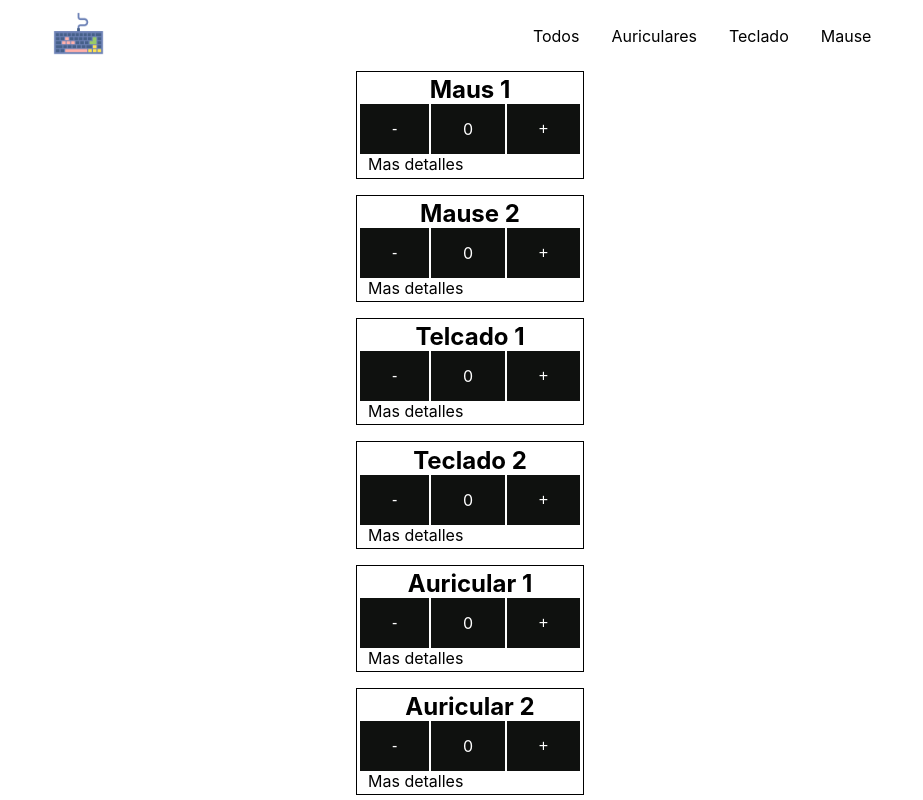
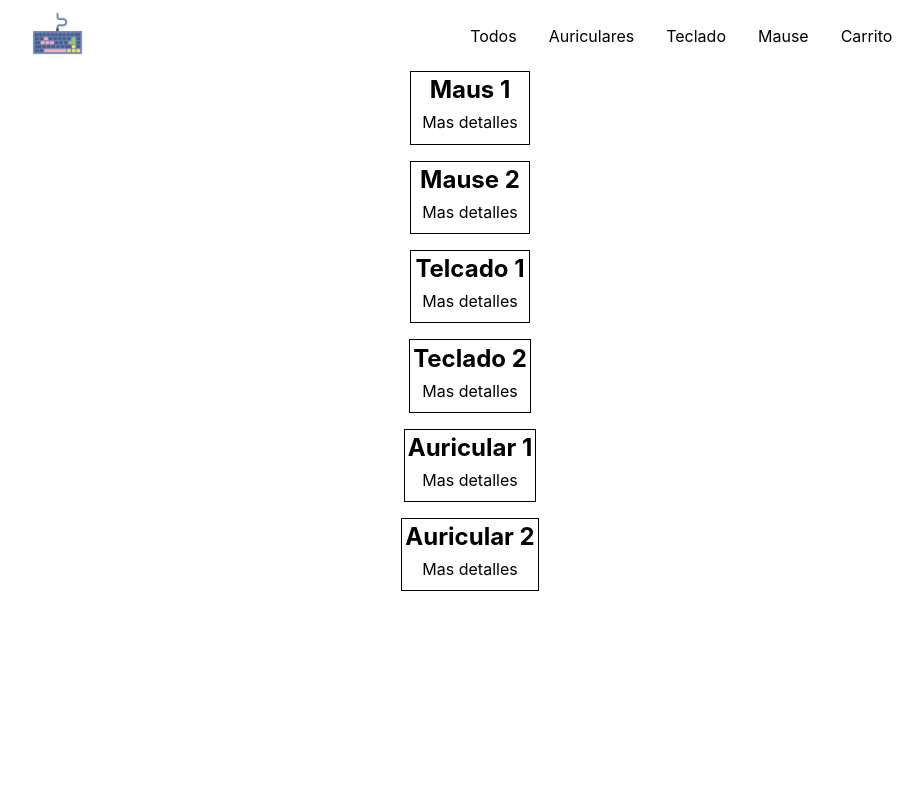
Before and after one commit to mateopedehonta/react-ecommerce, a React (Create React App) app: page / in a window 1280 px wide. Shown: the whole page, without its empty margins (170-1093 px from the left). Built offline with nearby package versions, Linux system fonts and the light colour scheme.

Commit message:
Desafio 9

```diff
--- a/public/index.html
+++ b/public/index.html
@@ -9,12 +9,12 @@
       name="description"
       content="Web site created using create-react-app"
     />
-    <link rel="apple-touch-icon" href="%PUBLIC_URL%/logo192.png" />
+    <!-- <link rel="apple-touch-icon" href="%PUBLIC_URL%/logo192.png" /> -->
     <!--
       manifest.json provides metadata used when your web app is installed on a
       user's mobile device or desktop. See https://developers.google.com/web/fundamentals/web-app-manifest/
     -->
-    <link rel="manifest" href="%PUBLIC_URL%/manifest.json" />
+    <!-- <link rel="manifest" href="%PUBLIC_URL%/manifest.json" /> -->
     <!--
       Notice the use of %PUBLIC_URL% in the tags above.
       It will be replaced with the URL of the `public` folder during the build.
--- a/src/App.css
+++ b/src/App.css
@@ -49,9 +49,13 @@ a{
     gap: 1rem;
 }
 .liCatalogo{
+    margin: auto;
     width: max-content;
     border: 1px solid black;
     padding: 0.2rem;
+    display: flex;
+    flex-direction: column;
+    align-items: center;
 }
 .liCatalogo h2{
     text-align: center;
--- a/src/App.jsx
+++ b/src/App.jsx
@@ -1,6 +1,7 @@
 import { BrowserRouter, Navigate, Route, Routes } from 'react-router-dom';
 import './App.css';
 import NavBar from './components/navBar';
+import Cart from './containers/Cart';
 import ItemDitailContainer from './containers/ItemDitailContainer';
 import ItemListContainer from './containers/ItemListContainer';
 
@@ -10,15 +11,15 @@ function App() {
   <BrowserRouter>
     <NavBar />
     <Routes>
-      <Route path='/' element={<ItemListContainer/>}/>
-      <Route path='/:categoriaId' element={<ItemListContainer/>}/>
-      <Route path='/detalle/:detalleId' element={<ItemDitailContainer/>}/>
-
-      <Route path='/*' element={<Navigate to='/' replace />}/>
+      {/* <div> */}
+        <Route path='/' element={<ItemListContainer/>}/>
+        <Route path='/:categoriaId' element={<ItemListContainer/>}/>
+        <Route path='/detalle/:detalleId' element={<ItemDitailContainer/>}/>
+        <Route path='/cart' element={<Cart/>}/>
+        <Route path='/*' element={<Navigate to='/' replace />}/>
+      {/* </div> */}
     </Routes>
-
   </BrowserRouter>
-
   </>
 }
 export default App;
--- a/src/Items/ItemDetail.jsx
+++ b/src/Items/ItemDetail.jsx
@@ -1,10 +1,14 @@
+// import { Link } from "react-router-dom"
+import { useState } from "react"
+import Contador from "../components/Contador"
+
 const ItemDitail =({producto})=>{
+   const [onAdd, setOnAdd] = useState(true)
 
     return(
         <li className="liCatalogo" key={producto.id}>
             <h2>{producto.name}</h2>
-            <p>{producto.categoria}</p>
-            <p>{producto.id}</p>
+            <Contador stock={producto.stock}/>
         </li>
     )
 }
--- a/src/array/productos.jsx
+++ b/src/array/productos.jsx
@@ -3,15 +3,15 @@ const productos= [
         name:'Maus 1',
         id:'1',
         img:'/img/telcado.png',
-        stock:'5',
+        stock:5,
         des:'descripcion',
-        categoria:'mause'
+        categoria:'mause',
     },
     {
         name:'Mause 2',
         id:'2',
         img:'./../img/mause.png',
-        stock:'3',
+        stock:3,
         des:'descripcion',
         categoria:'mause'
     },
@@ -19,7 +19,7 @@ const productos= [
         name:'Telcado 1',
         id:'3',
         img:'./../img/monitor.png',
-        stock:'8',
+        stock:8,
         des:'descripcion',
         categoria:'teclado'
     },
@@ -27,7 +27,7 @@ const productos= [
         name:'Teclado 2',
         id:'6',
         img:'/img/telcado.png',
-        stock:'5',
+        stock:5,
         des:'descripcion',
         categoria:'teclado'
     },
@@ -35,7 +35,7 @@ const productos= [
         name:'Auricular 1',
         id:'4',
         img:'./../img/mause.png',
-        stock:'3',
+        stock:3,
         des:'descripcion',
         categoria:'auriculares'
     },
@@ -43,7 +43,7 @@ const productos= [
         name:'Auricular 2',
         id:'5',
         img:'./../img/monitor.png',
-        stock:'8',
+        stock:8,
         des:'descripcion',
         categoria:'auriculares'
     }
--- a/src/components/Contador.jsx
+++ b/src/components/Contador.jsx
@@ -1,22 +1,29 @@
 import React from "react";
 import {useState} from 'react'
-const Catalogo =()=>{
+import { Link } from "react-router-dom";
+const Contador =({stock})=>{
     const [count,setCount] = useState(0)
-
     const restarCount =()=>{
-        setCount(count-1)
+        if (count>0){
+            setCount(count-1)
+        }
     }
     const sumarCount =()=>{
-        setCount(count+1)
+        if (count <=stock ) {
+            setCount(count+1)
+        }
     }
 
-    return(
+    return(<>
         <div className="contador">
             <button className="button" onClick={restarCount}>-</button>
             <p className="count">{count}</p>
             <button className="button" onClick={sumarCount}>+</button>
         </div>
+        <Link to={'/cart'}><button> Agregar al carrito</button></Link>
+        </>
+
     )
 }
 
-export default Catalogo
+export default Contador
--- a/src/components/navBar.jsx
+++ b/src/components/navBar.jsx
@@ -8,6 +8,7 @@ function NavBar() {
       <li><Link to={'/'}><Logo/></Link></li>
 
       <ul className="nav">
+        <li><Link to={'/cart'}>Carrito</Link></li>
         <li><Link to={'/mause'}>Mause</Link></li>
         <li><Link to={'/teclado'}>Teclado</Link></li>
         <li><Link to={'/auriculares'}>Auriculares</Link></li>
--- /dev/null
+++ b/src/containers/Cart.jsx
@@ -0,0 +1,5 @@
+const cart = ()=>{
+    return <p>carrtio</p>
+}
+
+export default cart
--- a/src/containers/ItemListContainer.jsx
+++ b/src/containers/ItemListContainer.jsx
@@ -34,7 +34,7 @@ const ItemListContainer = ()=>{
                 loading ? <h1>Cargando...</h1>
                 :
                 productos.map(
-                    (item)=><Item item={item} />)
+                    (item)=><Item item={item} key={item.id} />)
             }
         </div>
     )
--- a/src/containers/Items.jsx
+++ b/src/containers/Items.jsx
@@ -4,8 +4,6 @@ const Item =({item})=>{
     return(
         <li className="liCatalogo" key={item.id}>
             <h2>{item.name}</h2>
-            {/* <p>{item.categoria}</p> */}
-            <Contador/>
             <Link to={`/detalle/${item.id}`}>Mas detalles</Link>
         </li>
     )
```
